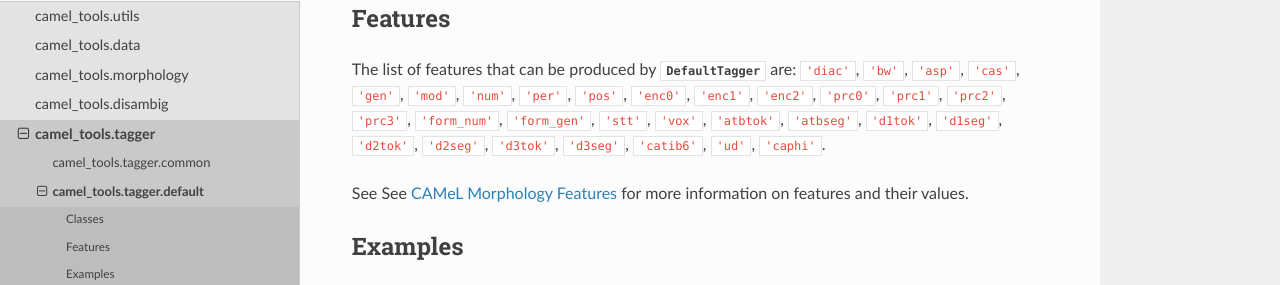
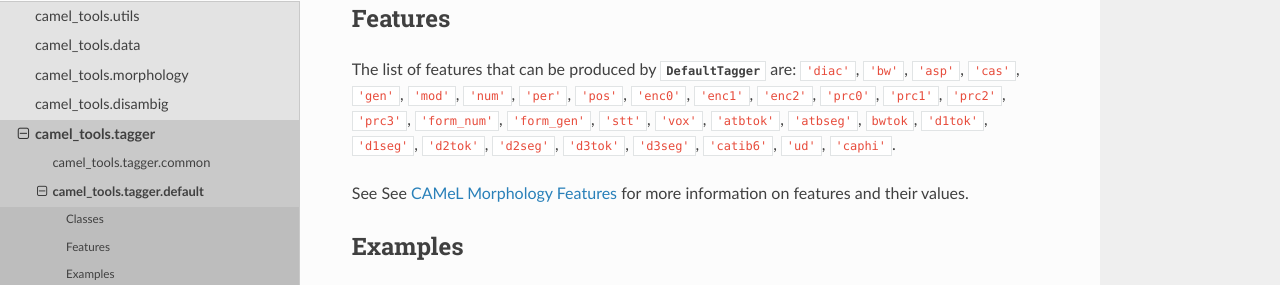
Before and after one commit to CAMeL-Lab/camel_tools, a Sphinx documentation site: the page built from docs/source/api/tagger/default.rst, in a window 1280 px wide and 900 px high, scrolled down 552 px. Shown: the part 282-567 px from the top of the window. Built offline with Sphinx 7.4.7 and the Read the Docs theme 2.0.0, drawn with Linux system fonts in a browser that asks for light colours.

Commit message:
Added necessary documentation for `bwtok`

```diff
--- a/docs/source/api/tagger/default.rst
+++ b/docs/source/api/tagger/default.rst
@@ -27,9 +27,10 @@ The list of features that can be produced by :obj:`DefaultTagger` are:
 :code:`'mod'`, :code:`'num'`, :code:`'per'`, :code:`'pos'`, :code:`'enc0'`,
 :code:`'enc1'`, :code:`'enc2'`, :code:`'prc0'`, :code:`'prc1'`, :code:`'prc2'`,
 :code:`'prc3'`, :code:`'form_num'`, :code:`'form_gen'`, :code:`'stt'`,
-:code:`'vox'`, :code:`'atbtok'`, :code:`'atbseg'`, :code:`'d1tok'`,
-:code:`'d1seg'`, :code:`'d2tok'`, :code:`'d2seg'`, :code:`'d3tok'`,
-:code:`'d3seg'`, :code:`'catib6'`, :code:`'ud'`, :code:`'caphi'`.
+:code:`'vox'`, :code:`'atbtok'`, :code:`'atbseg'`, :code:`bwtok`,
+:code:`'d1tok'`, :code:`'d1seg'`, :code:`'d2tok'`, :code:`'d2seg'`,
+:code:`'d3tok'`, :code:`'d3seg'`, :code:`'catib6'`, :code:`'ud'`,
+:code:`'caphi'`.
 
 See See :doc:`/reference/camel_morphology_features` for more information on
 features and their values.
--- a/docs/source/reference/camel_morphology_features.rst
+++ b/docs/source/reference/camel_morphology_features.rst
@@ -253,6 +253,7 @@ Lexical Features
 * **root** - Traditional Arabic root consonants
 * **atbtok** - ATB tokenization
 * **d3tok** - D3 tokenization
+* **bwtok** - Buckwalter POS tag based tokenization
 
 .. * **atbseg** - ATB segmentation
 .. * **d1tok** - D1 tokenization
```
Also changed, not shown: 1 other file.
